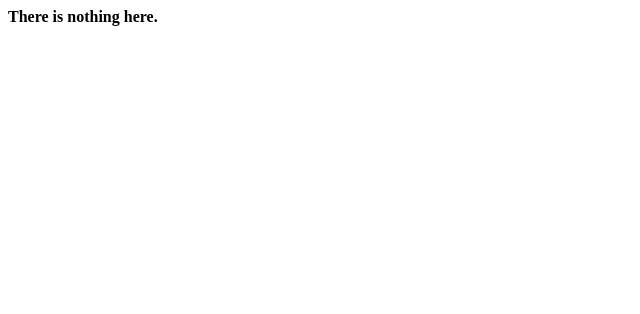
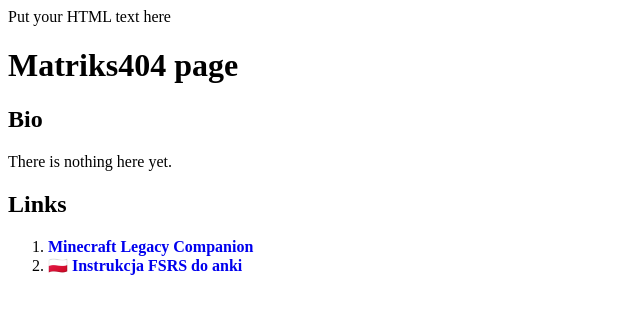
Before and after one commit to Matriks404/matriks404.github.io, a plain HTML site: page index.html in a window 1280 px wide. Shown: the whole page, without its empty margins (0-640 px from the left). Drawn offline with Linux system fonts and the light colour scheme.

Commit message:
Update index.html

```diff
--- a/index.html
+++ b/index.html
@@ -1,11 +1,37 @@
-<!DOCTYPE html>
+Put your HTML text here<!DOCTYPE html>
 <html lang="en">
   <head>
     <title>Matriks404 page - Welcome!</title>
     <meta charset="UTF-8" />
+
+    <style>
+        a {
+            text-decoration: none;
+            font-weight: bold;
+        }
+    </style>
   </head>
 
   <body>
-    <b>There is nothing here.</b>
+    <header>
+      <h1>Matriks404 page</h1>
+    </header>
+
+    <section>
+      <h2>Bio</h2>
+
+      <p>
+        There is nothing here yet.
+      </p>
+    </section>
+
+    <section>
+      <h2>Links</h2>
+
+      <ol>
+          <li><a href="/mlc">Minecraft Legacy Companion</a></li>
+          <li><a href="/anki-fsrs-instructions-pl.html">🇵🇱 Instrukcja FSRS do anki</a></li>
+      </ol>
+    </section>
   </body>
 </html>
```
